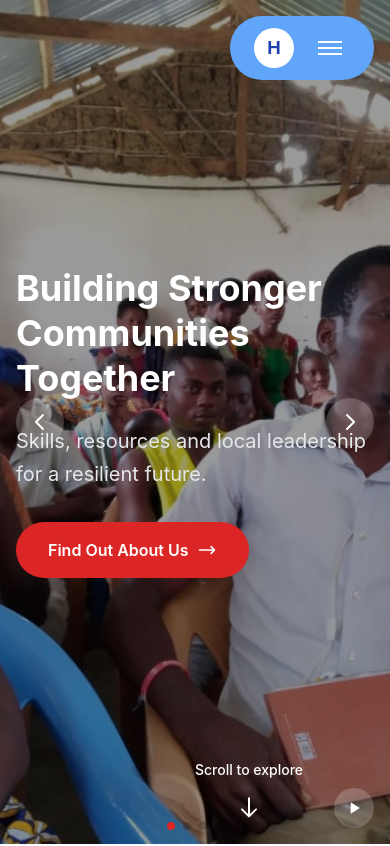
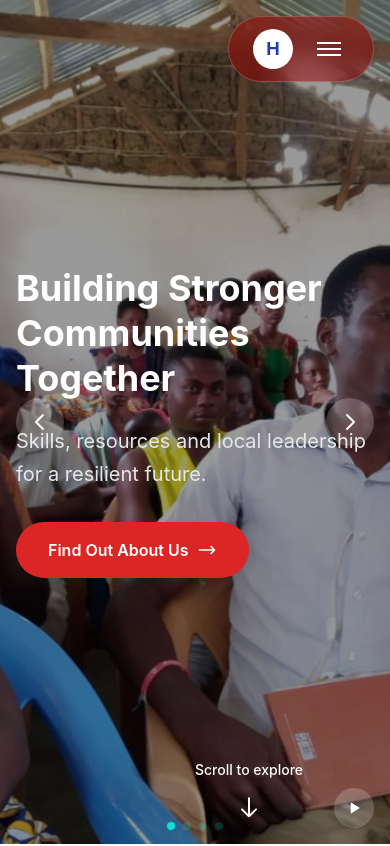
Before and after one commit to Njugunaaa/haapnet-intl, a Next.js app: page / in a window 390 px wide. Shown: the top 846 px of the page. Built offline with nearby package versions, Linux system fonts and the light colour scheme.

Commit message:
nav and some images

```diff
--- a/src/App.css
+++ b/src/App.css
@@ -1,6 +1,10 @@
 /* Additional app-specific styles */
 .swiper-pagination-bullet-active {
-  background-color: #dc2626 !important;
+  background-color: #00ffdd !important;
+}
+
+.swiper-pagination-bullet {
+  background-color: #00ffddd3 !important;
 }
 
 .swiper-button-next,
--- a/src/components/Nav.jsx
+++ b/src/components/Nav.jsx
@@ -1,21 +1,21 @@
-"use client"
+"use client";
 
-import { useState, useEffect } from "react"
-import { Link, useLocation } from "react-router-dom"
-import { motion } from "framer-motion"
+import { useState, useEffect } from "react";
+import { Link, useLocation } from "react-router-dom";
+import { motion } from "framer-motion";
 
 const Nav = () => {
-  const [isScrolled, setIsScrolled] = useState(false)
-  const [isMobileMenuOpen, setIsMobileMenuOpen] = useState(false)
-  const location = useLocation()
+  const [isScrolled, setIsScrolled] = useState(false);
+  const [isMobileMenuOpen, setIsMobileMenuOpen] = useState(false);
+  const location = useLocation();
 
   useEffect(() => {
     const handleScroll = () => {
-      setIsScrolled(window.scrollY > 20)
-    }
-    window.addEventListener("scroll", handleScroll)
-    return () => window.removeEventListener("scroll", handleScroll)
-  }, [])
+      setIsScrolled(window.scrollY > 20);
+    };
+    window.addEventListener("scroll", handleScroll);
+    return () => window.removeEventListener("scroll", handleScroll);
+  }, []);
 
   const navItems = [
     { name: "Home", path: "/" },
@@ -38,7 +38,7 @@ const Nav = () => {
     },
     { name: "Get Involved!", path: "/get-involved" },
     { name: "Contact", path: "/contact" },
-  ]
+  ];
 
   return (
     <motion.nav
@@ -47,15 +47,22 @@ const Nav = () => {
       animate={{ y: 0 }}
       transition={{ duration: 0.5 }}
     >
-      <div className={`bg-blue-400 rounded-full relative px-6 py-3 mx-4  ${
-        isScrolled ? "shadow-lg" : ""}`}>
+      <div
+  className={`relative px-6 py-3 mx-4 transition-all duration-300
+    ${isScrolled ? "shadow-lg" : ""}
+    bg-[#970303bb]/50 backdrop-blur-md border border-white/20
+    ${isMobileMenuOpen ? "rounded-xl" : "rounded-full"}
+  `}
+>
         <div className="flex items-center justify-between max-w-container">
           {/* Logo */}
           <Link to="/" className="flex items-center space-x-2 mr-4">
             <div className="w-10 h-10 bg-white rounded-full flex items-center justify-center">
               <span className="text-primary font-bold text-lg">H</span>
             </div>
-            <span className="text-white font-bold text-xl hidden sm:block">HAAPNET</span>
+            <span className="text-white font-bold text-xl hidden sm:block">
+              HAAPNET
+            </span>
           </Link>
 
           {/* Desktop Menu */}
@@ -73,13 +80,19 @@ const Nav = () => {
                 </Link>
 
                 {item.dropdown && (
-                  <div className="absolute top-full left-0 mt-2 w-48 bg-white rounded-lg shadow-lg opacity-0 invisible group-hover:opacity-100 group-hover:visible transition-all duration-200">
+                  <div
+                    className="absolute top-full left-0 mt-2 w-48
+                  bg-[#970303bb]/50 backdrop-blur-md border border-white/20
+                  rounded-lg shadow-lg opacity-0 invisible
+                  group-hover:opacity-100 group-hover:visible
+                  transition-all duration-200"
+                  >
                     <div className="py-2">
                       {item.dropdown.map((dropItem) => (
                         <Link
                           key={dropItem.name}
                           to={dropItem.path}
-                          className="block px-4 py-2 text-gray-800 hover:bg-gray-100 transition-colors"
+                          className="block px-4 py-2 text-white hover:bg-white/10 rounded-md transition-colors"
                         >
                           {dropItem.name}
                         </Link>
@@ -99,11 +112,19 @@ const Nav = () => {
           >
             <div className="w-6 h-6 flex flex-col justify-center space-y-1">
               <span
-                className={`block h-0.5 bg-white transition-all ${isMobileMenuOpen ? "rotate-45 translate-y-1" : ""}`}
+                className={`block h-0.5 bg-white transition-all ${
+                  isMobileMenuOpen ? "rotate-45 translate-y-1" : ""
+                }`}
               ></span>
-              <span className={`block h-0.5 bg-white transition-all ${isMobileMenuOpen ? "opacity-0" : ""}`}></span>
               <span
-                className={`block h-0.5 bg-white transition-all ${isMobileMenuOpen ? "-rotate-45 -translate-y-1" : ""}`}
+                className={`block h-0.5 bg-white transition-all ${
+                  isMobileMenuOpen ? "opacity-0" : ""
+                }`}
+              ></span>
+              <span
+                className={`block h-0.5 bg-white transition-all ${
+                  isMobileMenuOpen ? "-rotate-45 -translate-y-1" : ""
+                }`}
               ></span>
             </div>
           </button>
@@ -146,7 +167,7 @@ const Nav = () => {
         )}
       </div>
     </motion.nav>
-  )
-}
+  );
+};
 
-export default Nav
+export default Nav;
```
